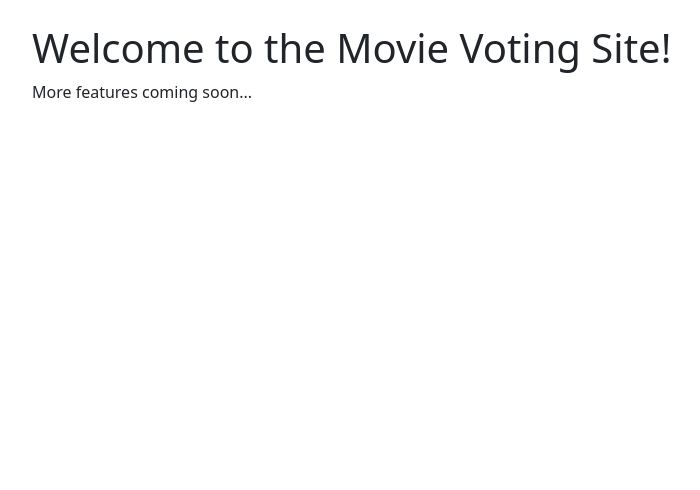
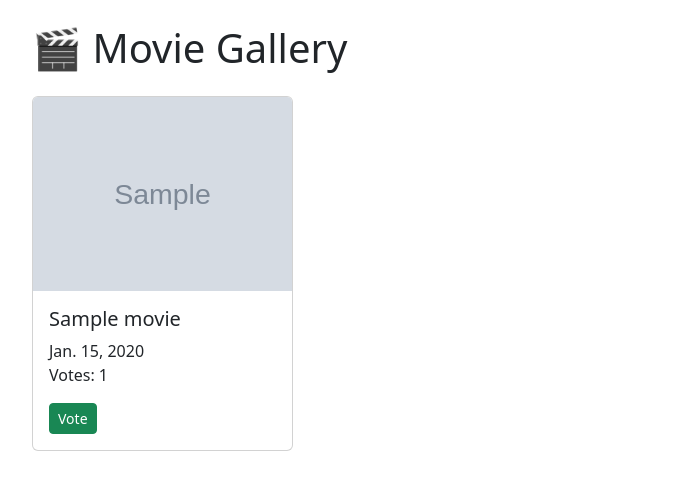
Before and after one commit to JSaumat/miniproject4JoseSaumat, a Django app: page / in a window 1280 px wide. Shown: the top 490 px of the page, without its empty margins (50-750 px from the left). Run offline with Django 5.2, Linux system fonts and the light colour scheme; tables that the repository leaves empty hold one stand-in row (values such as "Sample post"); grey boxes marked "Sample" are stand-in pictures; some libraries are stand-ins or nearby versions.

Commit message:
Added a search feature that pulls from the TMDB so that any movie can be added to the voting page. Added voting buttons to the main page that keep track of how many people voted for the movie.

```diff
--- /dev/null
+++ b/movies/forms.py
@@ -0,0 +1,4 @@
+from django import forms
+
+class MovieSearchForm(forms.Form):
+    title = forms.CharField(label='Movie Title', max_length=100)
--- a/movies/templates/movies/index.html
+++ b/movies/templates/movies/index.html
@@ -1,15 +1,41 @@
 {% load static %}
 <!DOCTYPE html>
-<html lang="en">
+<html>
 <head>
     <meta charset="UTF-8">
-    <title>Movie Voting</title>
+    <title>Movie Voting Home</title>
     <link rel="stylesheet" href="{% static 'css/bootstrap.min.css' %}">
 </head>
 <body>
-    <div class="container mt-4">
-        <h1>Welcome to the Movie Voting Site!</h1>
-        <p>More features coming soon...</p>
-    </div>
+<div class="container mt-4">
+    <h1 class="mb-4">🎬 Movie Gallery</h1>
+
+    {% if movies %}
+        <div class="row">
+            {% for movie in movies %}
+                <div class="col-md-3 mb-4">
+                    <div class="card h-100">
+                        {% if movie.poster_url %}
+                            <img src="{{ movie.poster_url }}" class="card-img-top" alt="{{ movie.title }}">
+                        {% endif %}
+                        <div class="card-body">
+                            <h5 class="card-title">{{ movie.title }}</h5>
+                            <p class="card-text">
+                                {{ movie.release_date }}<br>
+                                Votes: {{ movie.vote_count }}
+                            </p>
+                            <form method="post" action="{% url 'movies:vote_movie' movie.id %}">
+                                {% csrf_token %}
+                                <button type="submit" class="btn btn-sm btn-success">Vote</button>
+                            </form>
+                        </div>
+                    </div>
+                </div>
+            {% endfor %}
+        </div>
+    {% else %}
+        <p>No movies found. Try adding some on the <a href="{% url 'movies:search_movie' %}">Search Page</a>.</p>
+    {% endif %}
+</div>
 </body>
 </html>
--- a/movies/urls.py
+++ b/movies/urls.py
@@ -6,12 +6,14 @@ app_name = 'movies'
 urlpatterns = [
     path('', views.index, name='index'),
 
+    path('search/', views.search_movie, name='search_movie'),
+
+    path('vote/<int:movie_id>/', views.vote_movie, name='vote_movie'),
+
     # Test to check if API key was working
     #path('test-api/', views.test_api_key, name='test_api'),
 
     # Test to check if TMDB API integration was working
     #path('import/', views.import_movie),
 
-
-
 ]
--- a/movies/views.py
+++ b/movies/views.py
@@ -1,6 +1,17 @@
 from django.shortcuts import render
 
+from .forms import MovieSearchForm
+
+from .utils import fetch_and_save_movie
+
+from .models import Movie
+
+from django.shortcuts import get_object_or_404, redirect
+
+from django.db.models import F
+
 from django.http import HttpResponse
+
 from django.conf import settings
 
 # Used to test TMDB API integration
@@ -20,3 +31,33 @@ def index(request):
 #     if movie:
 #         return HttpResponse(f"Imported movie: {movie.title}")
 #     return HttpResponse("Movie not found.")
+
+# Creates the view to search for movies
+def search_movie(request):
+    form = MovieSearchForm()
+    message = ""
+
+    if request.method == "POST":
+        form = MovieSearchForm(request.POST)
+        if form.is_valid():
+            title = form.cleaned_data["title"]
+            movie = fetch_and_save_movie(title)
+            if movie:
+                message = f"Movie '{movie.title}' imported successfully!"
+            else:
+                message = "Movie not found or could not be imported."
+
+    return render(request, "movies/search.html", {"form": form, "message": message})
+
+# Adds the movie view in index
+def index(request):
+    movies = Movie.objects.all().order_by('-release_date')
+    return render(request, 'movies/index.html', {'movies': movies})
+
+# Adds the voting view
+def vote_movie(request, movie_id):
+    movie = get_object_or_404(Movie, id=movie_id)
+    movie.vote_count = F('vote_count') + 1
+    movie.save()
+    movie.refresh_from_db()  # Refresh to get updated vote_count
+    return redirect('movies:index')  # Go back to home page
```
Also changed, not shown: movies/templates/movies/search.html (added, +23 -0 lines).
